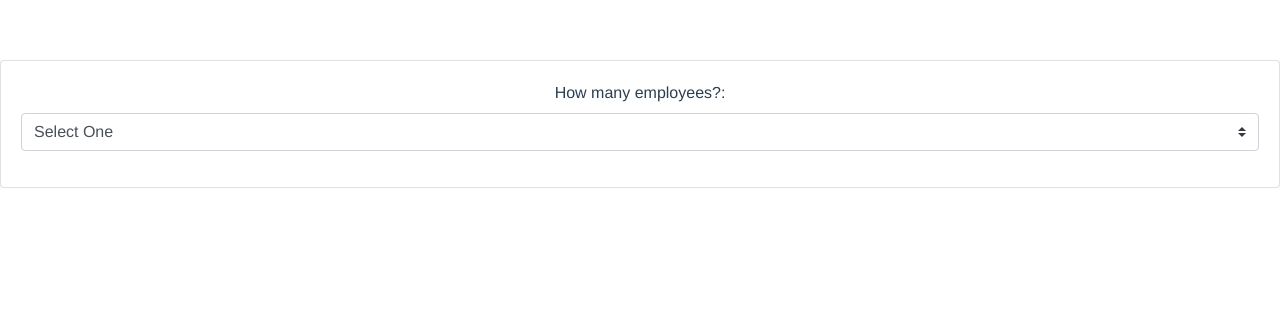
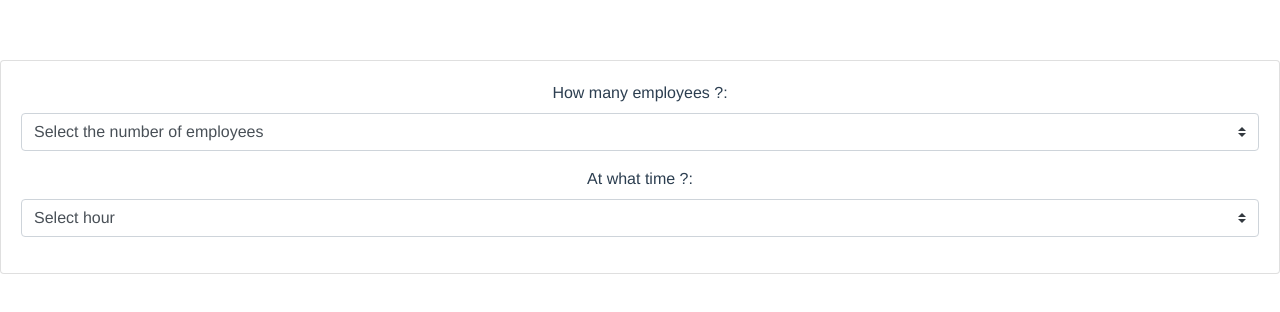
Before and after one commit to fedealdosivi/foodtruck-vue, a Vue app: page /#/ in a window 1280 px wide. Shown: the top 312 px of the page. Built offline with nearby package versions, Linux system fonts and the light colour scheme.

Commit message:
added hours to the component

```diff
--- a/src/components/Hello.vue
+++ b/src/components/Hello.vue
@@ -3,12 +3,21 @@
     <b-card class="text-center">
       <b-form @submit="onSubmit" @reset="onReset" v-if="show">
         <b-form-group id="exampleInputGroup3"
-                      label="How many employees?:"
+                      label="How many employees ?:"
                       label-for="exampleInput3">
           <b-form-select id="exampleInput3"
                         :options="employees"
                         required
                         v-model="form.employee">
+          </b-form-select>
+        </b-form-group>
+        <b-form-group id="exampleInputGroup3"
+                      label="At what time ?:"
+                      label-for="exampleInput3">
+          <b-form-select id="exampleInput3"
+                        :options="hours"
+                        required
+                        v-model="form.hour">
           </b-form-select>
         </b-form-group>
       </b-form>
@@ -21,11 +30,16 @@
   data () {
     return {
       form: {
+        hour: null,
         employee: null
       },
       employees: [
-        { text: 'Select One', value: null },
+        { text: 'Select the number of employees', value: null },
         '1', '2', '3'
+      ],
+      hours: [
+        { text: 'Select hour', value: null },
+        '18:00', '19:00', '20:00'
       ],
       show: true
     }
@@ -39,6 +53,7 @@
       evt.preventDefault();
       /* Reset our form values */
       this.form.employee = null;
+      this.form.hour = null;
       /* Trick to reset/clear native browser form validation state */
       this.show = false;
       this.$nextTick(() => { this.show = true });
```
